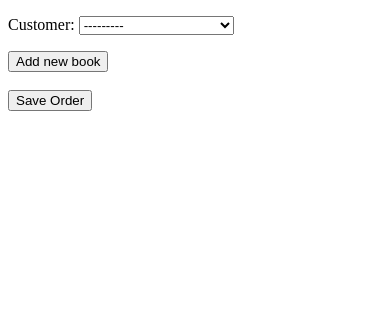
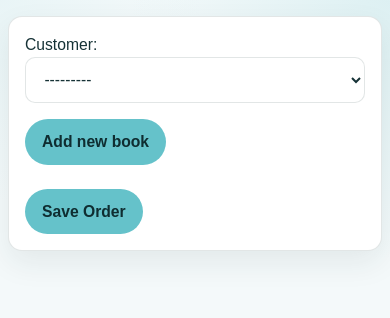
Before and after one commit to AmeliaBeep/SunsetValleyBookshop, a Django app: page /create-order in a window 390 px wide. Shown: the top 318 px of the page. Run offline with Django 4.2, Linux system fonts and the light colour scheme; data comes from the database, SQL or seed files in the repository.

Commit message:
Add basic styling

```diff
--- a/config/settings.py
+++ b/config/settings.py
@@ -118,6 +118,7 @@ USE_TZ = True
 # https://docs.djangoproject.com/en/4.2/howto/static-files/
 
 STATIC_URL = 'static/'
+STATICFILES_DIRS = [os.path.join(BASE_DIR, 'static'), ]
 
 # Default primary key field type
 # https://docs.djangoproject.com/en/4.2/ref/settings/#default-auto-field
--- /dev/null
+++ b/static/css/style.css
@@ -0,0 +1,271 @@
+* {
+	box-sizing: border-box;
+}
+
+:root {
+	--accent: rgba(101, 194, 202, 1);
+	--accent-dark: rgba(49, 121, 127, 1);
+	--accent-soft: rgba(101, 194, 202, 0.14);
+	--text: #163236;
+	--muted: #5d7276;
+	--surface: #ffffff;
+	--page: #f4f9fa;
+	--border: rgba(22, 50, 54, 0.12);
+	--shadow: 0 12px 30px rgba(22, 50, 54, 0.08);
+}
+
+html {
+	background: linear-gradient(180deg, #eff8f9 0%, #f7fbfb 100%);
+}
+
+body {
+	margin: 0;
+	min-height: 100vh;
+	color: var(--text);
+	font-family: Arial, Helvetica, sans-serif;
+	line-height: 1.5;
+	background:
+		radial-gradient(circle at top right, rgba(101, 194, 202, 0.16), transparent 28%),
+		radial-gradient(circle at left top, rgba(101, 194, 202, 0.08), transparent 22%),
+		var(--page);
+}
+
+main {
+	width: min(1100px, calc(100% - 2rem));
+	margin: 0 auto;
+	padding: 2rem 0 3rem;
+}
+
+section,
+form,
+table,
+details {
+	background: var(--surface);
+}
+
+section,
+form {
+	border: 1px solid var(--border);
+	border-radius: 16px;
+	box-shadow: var(--shadow);
+	padding: 1.25rem;
+	margin-bottom: 1.25rem;
+}
+
+h1,
+h2,
+h3 {
+	margin: 0 0 0.75rem;
+	line-height: 1.15;
+	letter-spacing: -0.02em;
+}
+
+h1 {
+	font-size: clamp(1.8rem, 3vw, 2.5rem);
+}
+
+h2 {
+	font-size: clamp(1.1rem, 2vw, 1.5rem);
+	color: var(--text);
+}
+
+p,
+label,
+td,
+th,
+summary,
+a,
+button,
+input,
+select,
+textarea {
+	font-size: 0.98rem;
+}
+
+a {
+	color: var(--accent-dark);
+	text-decoration-thickness: 2px;
+	text-underline-offset: 0.18em;
+}
+
+a:hover {
+	color: #245c60;
+}
+
+table {
+	width: 100%;
+	border-collapse: collapse;
+	border: 1px solid var(--border);
+	border-radius: 12px;
+	overflow: hidden;
+	margin: 0.75rem 0 1rem;
+}
+
+th,
+td {
+	padding: 0.8rem 0.9rem;
+	border-bottom: 1px solid var(--border);
+	text-align: left;
+	vertical-align: top;
+}
+
+th {
+	background: var(--accent-soft);
+	color: var(--text);
+	font-weight: 700;
+}
+
+tr:last-child td {
+	border-bottom: none;
+}
+
+details {
+	border: 1px solid var(--border);
+	border-radius: 12px;
+	padding: 0.9rem 1rem;
+	margin: 0.9rem 0;
+	box-shadow: inset 0 1px 0 rgba(255, 255, 255, 0.7);
+}
+
+summary {
+	cursor: pointer;
+	font-weight: 700;
+	color: var(--text);
+}
+
+form p,
+.form-row {
+	margin: 0 0 1rem;
+}
+
+input,
+select,
+textarea {
+	width: 100%;
+	padding: 0.8rem 0.9rem;
+	border: 1px solid var(--border);
+	border-radius: 10px;
+	background: #fff;
+	color: var(--text);
+}
+
+input:focus,
+select:focus,
+textarea:focus {
+	outline: 2px solid rgba(101, 194, 202, 0.35);
+	border-color: var(--accent);
+}
+
+button,
+.button,
+input[type="submit"] {
+	display: inline-flex;
+	align-items: center;
+	justify-content: center;
+	gap: 0.4rem;
+	width: auto;
+	padding: 0.8rem 1rem;
+	border: 1px solid transparent;
+	border-radius: 999px;
+	background: var(--accent);
+	color: #0f2d31;
+	font-weight: 700;
+	cursor: pointer;
+	text-decoration: none;
+	transition: transform 0.15s ease, box-shadow 0.15s ease, background-color 0.15s ease;
+}
+
+button:hover,
+.button:hover,
+input[type="submit"]:hover {
+	background: #89d5da;
+	box-shadow: 0 10px 20px rgba(101, 194, 202, 0.22);
+	transform: translateY(-1px);
+}
+
+button:focus-visible,
+a:focus-visible,
+input:focus-visible,
+select:focus-visible,
+textarea:focus-visible,
+summary:focus-visible {
+	outline: 3px solid rgba(101, 194, 202, 0.35);
+	outline-offset: 2px;
+}
+
+.remove-form,
+button.remove-form {
+	background: #eef5f5;
+	color: var(--muted);
+	border-color: var(--border);
+}
+
+.remove-form:hover,
+button.remove-form:hover {
+	background: #e1ecec;
+	box-shadow: none;
+}
+
+#order-form {
+	max-width: 760px;
+}
+
+#order_item_formset .form-row {
+	padding: 1rem;
+	border: 1px solid var(--border);
+	border-radius: 12px;
+	background: linear-gradient(180deg, #ffffff 0%, #fafdfe 100%);
+}
+
+#order_item_formset .form-row + .form-row {
+	margin-top: 0.85rem;
+}
+
+#empty_form {
+	display: none;
+}
+
+@media (max-width: 720px) {
+	main {
+		width: min(100% - 1rem, 1100px);
+		padding-top: 1rem;
+	}
+
+	section,
+	form {
+		padding: 1rem;
+		border-radius: 14px;
+	}
+
+	table,
+	thead,
+	tbody,
+	th,
+	td,
+	tr {
+		display: block;
+	}
+
+	thead {
+		position: absolute;
+		left: -9999px;
+		top: -9999px;
+	}
+
+	tr {
+		border: 1px solid var(--border);
+		border-radius: 12px;
+		margin-bottom: 0.8rem;
+		overflow: hidden;
+		background: #fff;
+	}
+
+	th,
+	td {
+		border-bottom: 1px solid var(--border);
+	}
+
+	td:last-child {
+		border-bottom: none;
+	}
+}
--- a/templates/base.html
+++ b/templates/base.html
@@ -17,8 +17,13 @@
     <script src="https://code.jquery.com/jquery-3.6.0.min.js"></script>
 
     <!-- Favicon -->
+    <link rel="icon" type="image/x-icon" href="{% static 'images/favicon/favicon.ico' %}">
+    <link rel="icon" type="image/png" sizes="32x32" href="{% static 'images/favicon/favicon-32x32.png' %}">
+    <link rel="icon" type="image/png" sizes="16x16" href="{% static 'images/favicon/favicon-16x16.png' %}">
+
     <!-- Bootstrap 5 CSS -->
     <!-- Project CSS -->
+    <link rel="stylesheet" href="{% static 'css/style.css' %}">
 </head>
 
 <body>
```
Also changed, not shown: static/images/favicon/favicon-16x16.png (added), static/images/favicon/favicon-32x32.png (added), static/images/favicon/favicon.ico (added).
